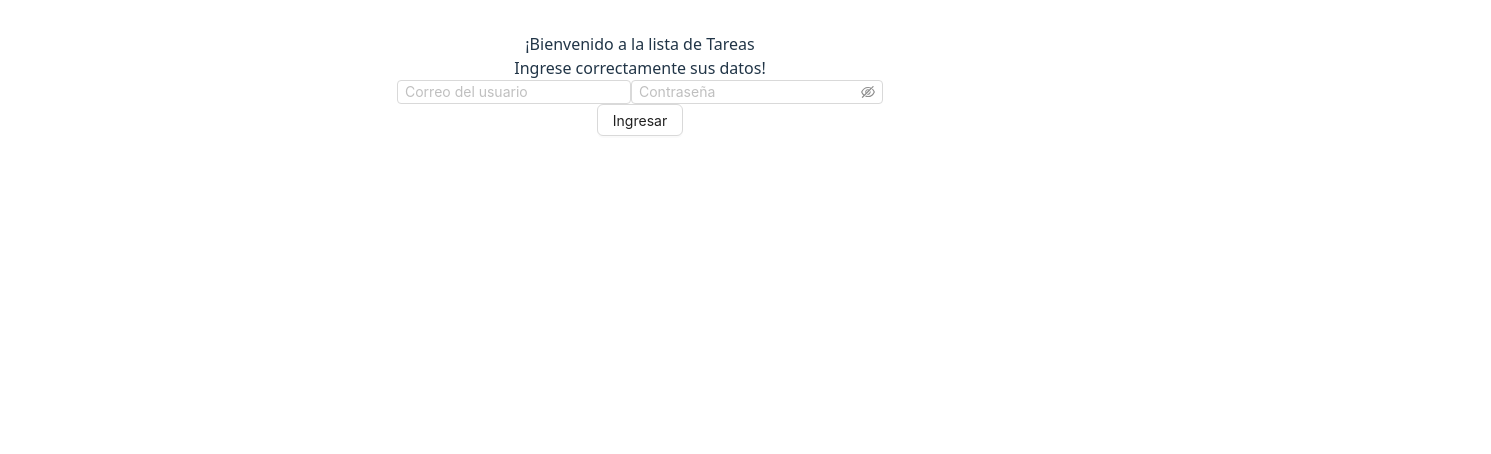
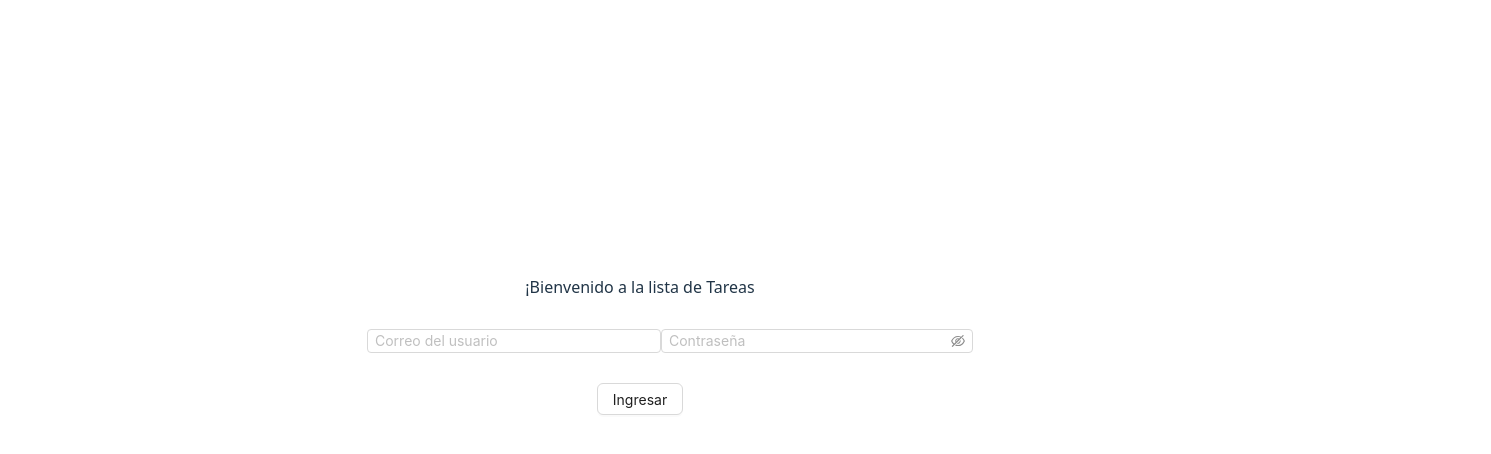
Before and after one commit to TobiasAlan/ListaTareas, a React (Vite) app: page /Login in a window 1280 px wide. Shown: the top 454 px of the page, 1491 px wide, since content can reach past the window. Built offline with nearby package versions, Linux system fonts and the light colour scheme; no server answers.

Commit message:
Segundo commit para agregar el Layout y hacer que el contenido de la tarea salga cuando sea seleccionada.

```diff
--- a/src/components/Login.jsx
+++ b/src/components/Login.jsx
@@ -3,6 +3,7 @@ import React, { useEffect, useState} from 'react'
 import { signInUser } from "../config/authCall";
 import { useAuth } from "../hooks/useAuth";
 import { Navigate, useNavigate } from 'react-router-dom';
+import "../styles.css"
 
 export default function Login () {
     const { user } = useAuth();
@@ -20,8 +21,6 @@ export default function Login () {
         if(user){
             setWarning(''); //Esto tal vez sea util para cuando se salga de la sesión
             navigate('/Tasklist')
-        } else {
-            setWarning('Ingrese correctamente sus datos!');
         }
     }, [user]);
 
@@ -33,12 +32,19 @@ export default function Login () {
     }
     const login = () => {
         signInUser(userName, userPass);
+
     }
 
     return (
+        <div style={{
+            alignItems: 'center'
+
+        }}>
+        <div id="ParteIzquierdaLogin">
+
+        </div>
         <div>
         <>¡Bienvenido a la lista de Tareas</>
-            <div id="advertenciaLogin">{warning}</div>
         <div id="FilasLogin"
         style={{display: 'flex',
         alignItems: 'center',
@@ -46,16 +52,24 @@ export default function Login () {
         <Row>
             <Col>
             <Input size="small" placeholder="Correo del usuario"
-                value={userName} onChange={cambiarUserName}/>
+            value={userName} onChange={cambiarUserName}
+            style={{
+                margin: 30
+            }}/>
             </Col>
             <Col>
             <Input.Password size="small" placeholder="Contraseña"
-                value={userPass} onChange={cambiarUserPass}/>
+            value={userPass} onChange={cambiarUserPass}
+            style={{
+                margin: 30
+            }}/>
             </Col>
         </Row>
         </div>
 
         <Button onClick={login}>Ingresar</Button>
         </div>
+        </div>
+
     );
 }
--- a/src/components/Tasklist.jsx
+++ b/src/components/Tasklist.jsx
@@ -1,13 +1,24 @@
-import { Button, Col, Divider, Input, List, Row, Typography } from "antd";
+import { Button, Col, Divider, Input, Layout, List, Menu, Row, Typography } from "antd";
 import { memo, useEffect, useState } from "react";
 import { agregarTareaAFirestore, borrarTareaDeFirestore, obtenerTareas, readDataFirestore } from "../config/firestoreCalls";
 import { LogoutOutlined, PlusOutlined } from "@ant-design/icons";
 import { useAuth } from "../hooks/useAuth";
-/*
-El que esté la creación de nuevas tareas es provisional debido a que
-se planea que se encuentre en otro componente
-*/
+import { Content, Footer, Header } from "antd/es/layout/layout";
 
+
+export default function Tasklist() {
+    const { logout, user } = useAuth();
+
+    const [localUser, setLocalUser] = useState(null);
+    const [tareas, setTareas] = useState([])
+    const [localTareas, setLocalTareas] = useState([])
+
+    const [nombreNuevaTarea, setNombreNuevaTarea] = useState("");
+    const [descripcionNuevaTarea, setDescripcionNuevaTarea] = useState("");
+
+    const [barraMenuSuperior, setBarraMenuSuperior] = useState([]);
+
+    const [tareaSeleccionada, setTareaSeleccionada] = useState(0);
 
     //Funciones propias
     function prepararListaTareas(listaTareas) {
@@ -16,8 +27,10 @@ function prepararListaTareas(listaTareas) {
         console.log(listaTareas)
         console.log("Entrando en la preparacion")
         const listaPreparada = [];
+        const listaNumeros = []
 
         for(let i = 0; i < listaTareas.length; i++) {
+            listaNumeros.push((i+1));
             const tareaEnMano = listaTareas[i];
             console.log("Tarea en mano " + i)
             console.log(tareaEnMano)
@@ -33,20 +46,12 @@ function prepararListaTareas(listaTareas) {
             listaPreparada.push(objetoTareaPreparada);
         }
 
+        setBarraMenuSuperior(listaNumeros.map((key) => ({
+            key, label: 'Tarea' + key
+        })))
         console.log(listaPreparada)
         return listaPreparada;
     }
-
-export default function Tasklist() {
-    //AAAAAAAAAAAAAAAAAAAAAAAAHHHHHHHHHHHHHHHHHHH
-    const { logout, user } = useAuth();
-
-    const [localUser, setLocalUser] = useState(null);
-    const [tareas, setTareas] = useState([])
-    const [localTareas, setLocalTareas] = useState([])
-
-    const [nombreNuevaTarea, setNombreNuevaTarea] = useState("");
-    const [descripcionNuevaTarea, setDescripcionNuevaTarea] = useState("");
 
     useEffect(() => {
         readUser();
@@ -57,14 +62,11 @@ export default function Tasklist() {
     }, [tareas])
 
     const readUser = async () => {
-        //console.log(user)
         const lUser = await readDataFirestore("users", "Correo", user.email);
-        //console.log(lUser.docs[0]);
         if(!lUser.empty){
             //El usuario local va a ser el nombre de usuario ingresado
             //en Firestore
             setLocalUser(lUser.docs[0].data())
-            console.log(localUser);
         }
     };
 
@@ -73,7 +75,9 @@ export default function Tasklist() {
         const listaTareasSinPreparar = await obtenerTareas();
         const listaTareasOrdenada = prepararListaTareas(listaTareasSinPreparar);
         console.log(listaTareasOrdenada);
-        if(!localTareas.empty) setLocalTareas(listaTareasOrdenada);
+        if(!localTareas.empty){
+            setLocalTareas(listaTareasOrdenada);
+        }
     };
 
     //Funciones para OnChange
@@ -116,6 +120,7 @@ export default function Tasklist() {
         await borrarTareaDeFirestore(tituloTarea);
 
         setTareas(localTareas);
+        window.alert("Tarea borrada correctamente!");
     }
 
     const ListaConBorrado = memo(( {puedeBorrar, puedeVer}) => {
@@ -159,32 +164,17 @@ export default function Tasklist() {
         return ""
     });
 
-    const CamposParaAgregarTareas = memo(( {puedeEscribir = false}) => {
-        if(puedeEscribir) {
-            return <div id="contenedorAgregarTarea"
-            style={{display: 'flex',
-            alignItems: 'center',
-            justifyContent: 'center',
-            padding: 20}}>
-            <Row>
-            <>Agregar una nueva tarea</>
-                <Input size="small" placeholder="Nombre de la nueva tarea"
-                value={nombreNuevaTarea} onChange={cambiarNombreTarea} />
-                <Input size="small" placeholder="Descripcion de la nueva tarea"
-                value={descripcionNuevaTarea} onChange={cambiarDescripcionTarea} />
-
-                <Button onClick={agregarTarea}> <PlusOutlined /></Button>
-            </Row>
-            </div>
-        }
-        return ""
-    });
-
     const BotonParaAgregarTarea = ( {puedeEscribir = false}) => {
         return (puedeEscribir ?
             <Button onClick={agregarTarea}> <PlusOutlined/></Button> :
             ""
         )
+    }
+
+    function seleccionarUnaTarea(e) {
+        //Por default, los keys de los Menus inician desde 1
+        const numeroIDParaLista = Number(e.key) - 1;
+        setTareaSeleccionada(Number(e.key) - 1);
     }
 
     return (
@@ -210,6 +200,38 @@ export default function Tasklist() {
                     puedeEscribir = {localUser == null ? false : localUser.puedeEscribir}/>
             </Row>
             </div>
+
+            <Layout>
+            <Button onClick={logout} color="white"> Salir </Button>
+                <Layout>
+                    vewnvjekwn
+                <Header style={{textAlign:"start", marginRight:"10"}}>
+                <Menu
+                    mode="horizontal"
+                    items={barraMenuSuperior}
+                    selectedKeys={[tareaSeleccionada]}
+                    onClick={seleccionarUnaTarea}/>
+                </Header>
+
+                </Layout>
+
+                <Content>
+                </Content>
+                <Footer>
+                </Footer>
+            <div>
+            <h1>
+            {localTareas[tareaSeleccionada] != undefined  || localTareas[tareaSeleccionada] == [] ?
+            localTareas[tareaSeleccionada].title :
+            ""}
+            </h1>
+            {localTareas[tareaSeleccionada] != undefined  || localTareas[tareaSeleccionada] == [] ?
+            localTareas[tareaSeleccionada].description :
+            ""}
+            </div>
+
+
+            </Layout>
         </div>
 
     );
--- a/src/config/authCall.js
+++ b/src/config/authCall.js
@@ -13,6 +13,7 @@ export const signInUser = (email, password) => {
     })
     .catch((error) => {
         console.log(error)
+        window.alert("Ingrese correctamente sus datos!");
     });
 }
 
--- /dev/null
+++ b/src/styles.css
@@ -0,0 +1,8 @@
+#ParteIzquierdaLogin {
+    height:100%;
+    width: 100%;
+    padding: 10%;
+}
+
+body {
+}
```
Lines whose indentation alone changed are shown as unchanged.
